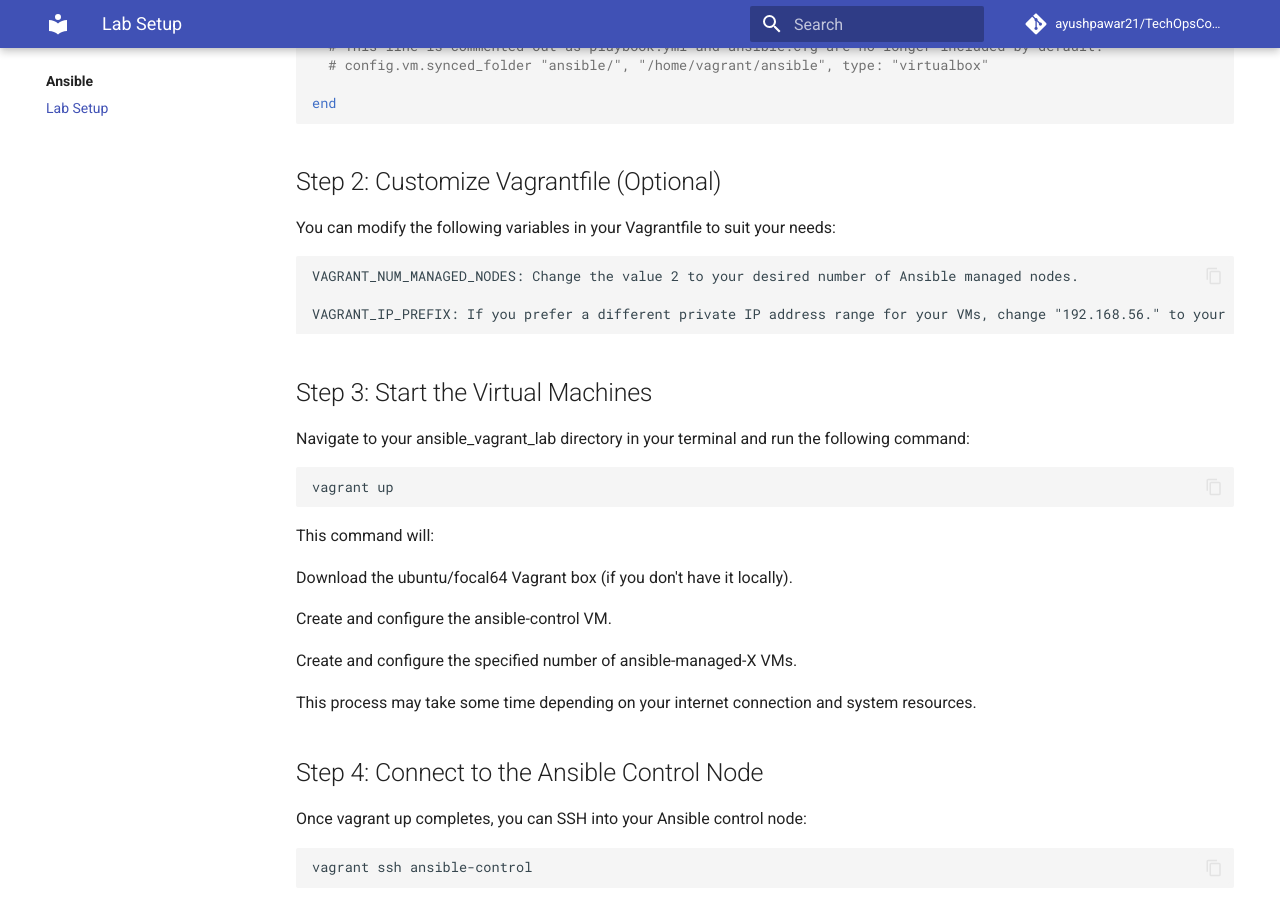
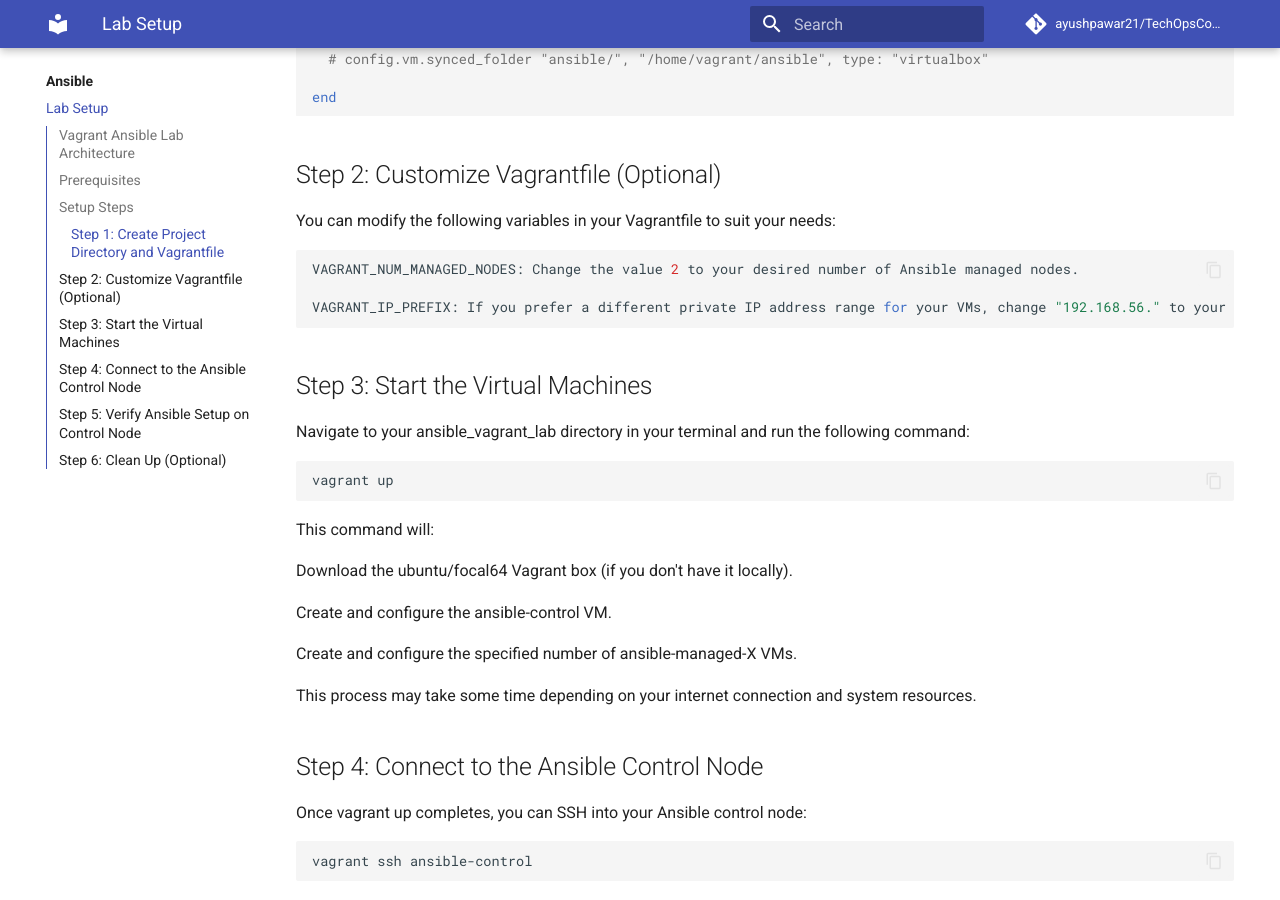
Before and after one commit to ayushpawar21/TechOpsConfigWiki, an MkDocs documentation site: the page built from docs/ansible/setup.md, in a window 1280 px wide and 900 px high, scrolled down 3085 px. Built offline with MkDocs 1.6.1 and Material for MkDocs 9.7.7, drawn with Linux system fonts in a browser that asks for light colours; comment, search, counter and statistics services are not loaded.

Commit message:
Lab-1 Done With Mkdocs update

````diff
--- a/docs/ansible/setup.md
+++ b/docs/ansible/setup.md
@@ -2,7 +2,7 @@
 
 This guide will walk you through setting up a local Ansible control node and multiple managed nodes using Vagrant.
 
-# Vagrant Ansible Lab Architecture
+## Vagrant Ansible Lab Architecture
 
 
 ```mermaid
@@ -141,7 +141,7 @@ end
 ## Step 2: Customize Vagrantfile (Optional)
 
 You can modify the following variables in your Vagrantfile to suit your needs:
-```text
+```bash
 
 VAGRANT_NUM_MANAGED_NODES: Change the value 2 to your desired number of Ansible managed nodes.
 
````
